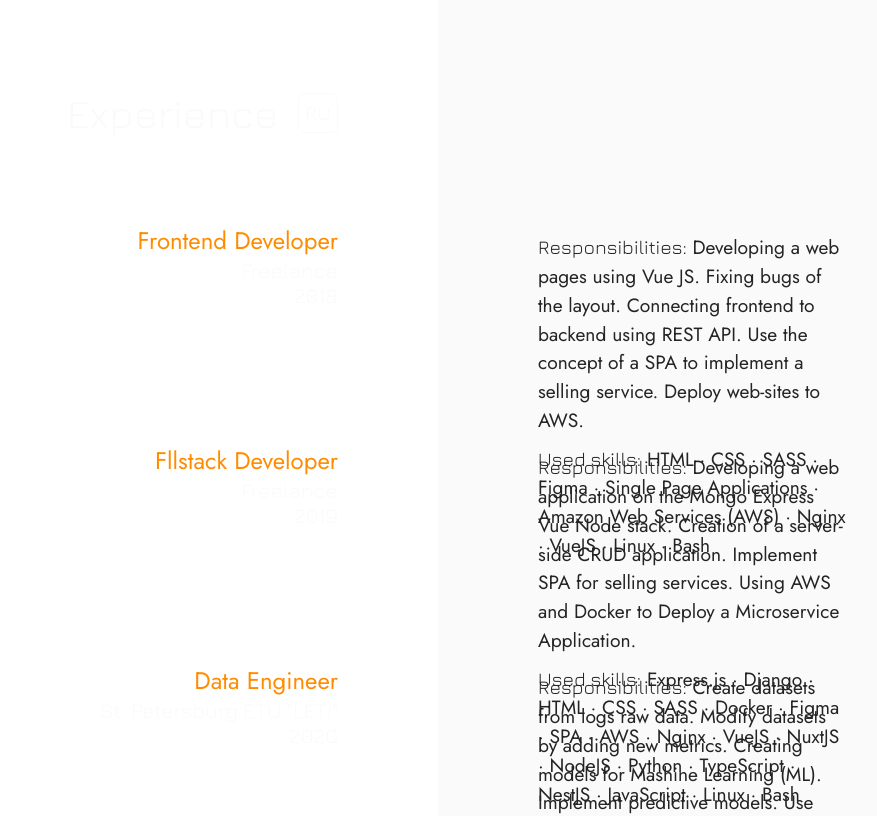
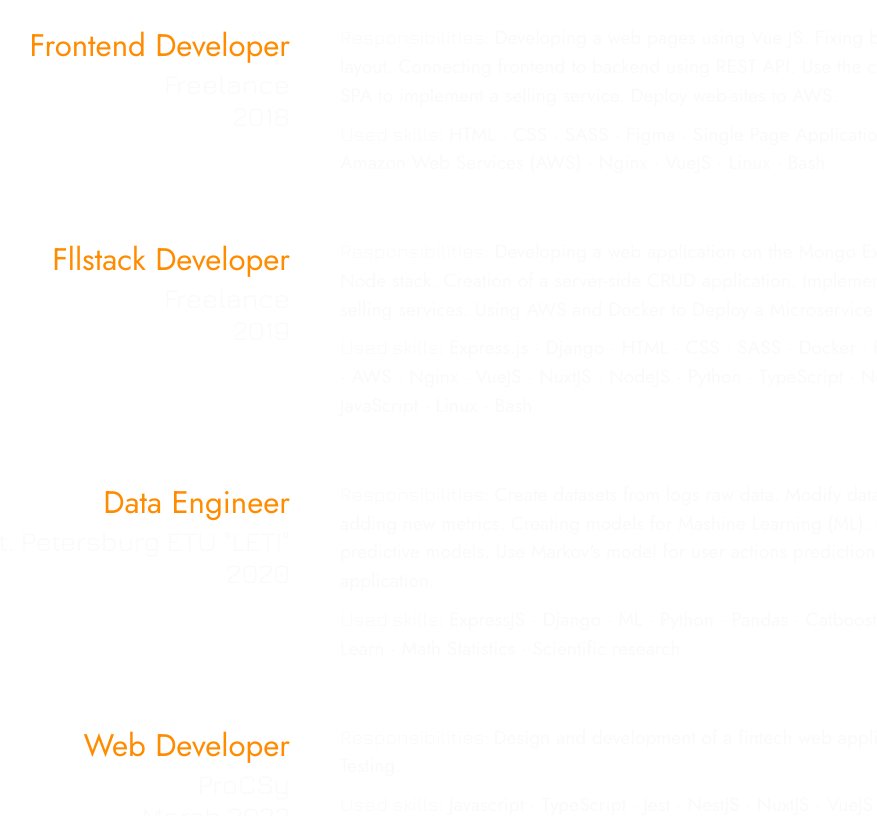
Before and after one commit to BurnedScarecrow/BurnedScarecrow.github.io, a Vue app: page / in a window 1280 px wide. Shown: the part 2660-3476 px from the top of the page, without its empty margins (202-1079 px from the left). Built offline with nearby package versions, Linux system fonts and the light colour scheme; a web font is replaced by a local one.

Commit message:
edited Experience style

```diff
--- a/src/components/ExperienceComponent.vue
+++ b/src/components/ExperienceComponent.vue
@@ -4,48 +4,22 @@ const lang = ref("en");
 </script>
 
 <template>
-  <section id="experience">
+  <section id="experience" class="container">
     <svg class="wave" xmlns="http://www.w3.org/2000/svg" viewBox="0 0 1440 320">
       <path fill="#fafafa" fill-opacity="1" d="M0,192L720,32L1440,160L1440,0L720,0L0,0Z"></path>
     </svg>
-    <div class="left">
+
     <h2 class="section-header">
       Experience
       <span class="lang" @click="lang = lang == 'ru' ? 'en' : 'ru'">{{ lang == "ru" ? "en" : "ru" }}</span>
     </h2>
+
+    <div class="experience_content">
       <div class="work-title">
         <h2>Frontend Developer</h2>
         <h3>Freelance</h3>
         <h3>2018</h3>
       </div>
-      <div class="work-title">
-        <h2>Fllstack Developer</h2>
-        <h3>Freelance</h3>
-        <h3>2019</h3>
-      </div>
-      <div class="work-title">
-        <h2>Data Engineer</h2>
-        <h3>St. Petersburg ETU "LETI"</h3>
-        <h3>2020</h3>
-      </div>
-      <div class="work-title">
-        <h2>Web Developer</h2>
-        <h3>ProCSy</h3>
-        <h3>March 2022</h3>
-      </div>
-      <div class="work-title">
-        <h2>QA Engineer</h2>
-        <h3>ProCSy</h3>
-        <h3>June 2022</h3>
-      </div>
-      <div class="work-title">
-        <h2>Backend Engineer</h2>
-        <h3>Comfortel</h3>
-        <h3>September 2022</h3>
-      </div>
-    </div>
-    <div class="right">
-      <div class="section-header"></div>
       <div class="work-info">
         <p>
           <i>Responsibilities:</i>
@@ -56,6 +30,14 @@ const lang = ref("en");
           <i>Used skills:</i> HTML · CSS · SASS · Figma · Single Page Applications · Amazon Web Services (AWS)
           · Nginx · VueJS · Linux · Bash
         </p>
+      </div>
+
+      <!-- --------------------------- -->
+
+      <div class="work-title">
+        <h2>Fllstack Developer</h2>
+        <h3>Freelance</h3>
+        <h3>2019</h3>
       </div>
       <div class="work-info">
         <p>
@@ -68,6 +50,13 @@ const lang = ref("en");
           VueJS · NuxtJS · NodeJS · Python · TypeScript · NestJS · JavaScript · Linux · Bash
         </p>
       </div>
+      <!-- --------------------------- -->
+
+      <div class="work-title">
+        <h2>Data Engineer</h2>
+        <h3>St. Petersburg ETU "LETI"</h3>
+        <h3>2020</h3>
+      </div>
       <div class="work-info">
         <p>
           <i>Responsibilities:</i> Create datasets from logs raw data. Modify datasets by adding new metrics.
@@ -79,11 +68,27 @@ const lang = ref("en");
           Statistics · Scientific research
         </p>
       </div>
+
+      <!-- --------------------------- -->
+
+      <div class="work-title">
+        <h2>Web Developer</h2>
+        <h3>ProCSy</h3>
+        <h3>March 2022</h3>
+      </div>
       <div class="work-info">
         <p><i>Responsibilities: </i> Design and development of a fintech web application. Testing.</p>
         <p>
           <i>Used skills:</i> Javascript · TypeScript · Jest · NestJS · NuxtJS · VueJS · Vuex · Axios · Figma
         </p>
+      </div>
+
+      <!-- --------------------------- -->
+
+      <div class="work-title">
+        <h2>QA Engineer</h2>
+        <h3>ProCSy</h3>
+        <h3>June 2022</h3>
       </div>
       <div class="work-info">
         <p>
@@ -91,6 +96,14 @@ const lang = ref("en");
           and integration tests.
         </p>
         <p><i>Used skills:</i> JavaScript · Jest · E2E Tests · Integration tests</p>
+      </div>
+
+      <!-- --------------------------- -->
+
+      <div class="work-title">
+        <h2>Backend Engineer</h2>
+        <h3>Comfortel</h3>
+        <h3>September 2022</h3>
       </div>
       <div class="work-info">
         <p>
@@ -111,8 +124,15 @@ const lang = ref("en");
 #experience {
   position: relative;
   display: flex;
+  flex-direction: column;
   width: 100vw;
   color: var(--text);
+  padding: 100px 0;
+
+  .section-header {
+    margin-bottom: 50px;
+  }
+
   .wave {
     position: absolute;
     top: 0;
@@ -134,28 +154,17 @@ const lang = ref("en");
     }
   }
 
-  .left,
-  .right {
-    width: 50%;
-    .section-header {
-      z-index: 1;
-      height: 200px;
-    }
-  }
-  .left {
-    display: flex;
-    flex-direction: column;
-    justify-content: end;
-    padding: 200px 100px;
-    align-items: end;
-
+  .experience_content {
+    display: grid;
+    grid-template-columns: 2fr 3fr;
+    gap: 50px;
     .work-title {
       display: flex;
       flex-direction: column;
       justify-content: start;
       align-items: end;
-      height: 200px;
-      margin: 10px 0;
+      // height: 200px;
+      // margin: 10px 0;
 
       h2 {
         color: var(--accent);
@@ -166,26 +175,15 @@ const lang = ref("en");
       }
     }
   }
-  .right {
-    background: var(--text);
-    display: flex;
-    flex-direction: column;
-    padding: 200px 100px;
-    color: var(--bg);
 
   .work-info {
     display: flex;
-      width: 70%;
     flex-direction: column;
     justify-content: start;
-      align-items: start;
-      height: 200px;
-      margin: 10px 0;
     box-sizing: border-box;
-      padding: 10px 0;
     p {
       margin-bottom: 10px;
-      }
+      padding-right: 100px;
     }
   }
 }
@@ -193,6 +191,14 @@ const lang = ref("en");
 /* Min-width: 320px (smaller phone viewpoints) */
 @media only screen and (max-width: 320px) {
   #experience {
+    .experience_content {
+      display: flex;
+      flex-direction: column;
+      .work-title {
+        align-items: start;
+      }
+    }
+
     h2 {
       font-size: 1.2em;
     }
@@ -201,21 +207,21 @@ const lang = ref("en");
       width: 100%;
       font-size: 1em;
     }
-
-    .left,
-    .right {
-      position: absolute;
-      left: 0;
-      width: 100%;
-      p {
-        width: 100%;
-      }
-    }
   }
 }
 /* Min-width: 320px (smaller phone viewpoints) */
 @media only screen and (max-width: 1200px) {
   #experience {
+    .experience_content {
+      display: flex;
+      flex-direction: column;
+      .work-title {
+        align-items: start;
+        width: 100%;
+        padding: 0.5em 2em;
+      }
+    }
+
     h2 {
       font-size: 1.5em;
     }
@@ -224,38 +230,13 @@ const lang = ref("en");
       font-size: 1em;
     }
 
-    .left,
-    .right {
-      width: 100%;
-      position: absolute;
-      background: transparent;
-      padding: 0 10%;
-
-      .section-header {
-        align-self: start;
-      }
-
-      .work-title {
-        height: 110px;
-        margin-bottom: 340px;
-        background: rgba(0, 0, 0, 0.3);
-        padding: 0.5em 1em;
-        border-radius: 7px;
-        backdrop-filter: blur(10px);
-      }
-
     .work-info {
       width: 100%;
-        height: 320px;
-        margin-top: 130px;
-        background: rgba(0, 0, 0, 0.3);
-        padding: 1em;
-        border-radius: 7px;
-        backdrop-filter: blur(10px);
+      padding: 0 2em;
       p {
         text-align: justify;
         color: var(--text);
-        }
+        padding: 0;
       }
     }
   }
@@ -276,6 +257,10 @@ const lang = ref("en");
 /* Min-width: 768px (most tablets) */
 @media only screen and (min-width: 768px) {
   #experience {
+    .work-title {
+      align-items: start;
+    }
+
     h2 {
       font-size: 2em;
     }
@@ -288,6 +273,11 @@ const lang = ref("en");
     h2 {
       font-size: 2.5em;
     }
+
+    .work-title {
+      font-size: 1.3em;
+      align-items: start;
+    }
   }
 }
 </style>
```
Lines whose indentation alone changed are shown as unchanged.
